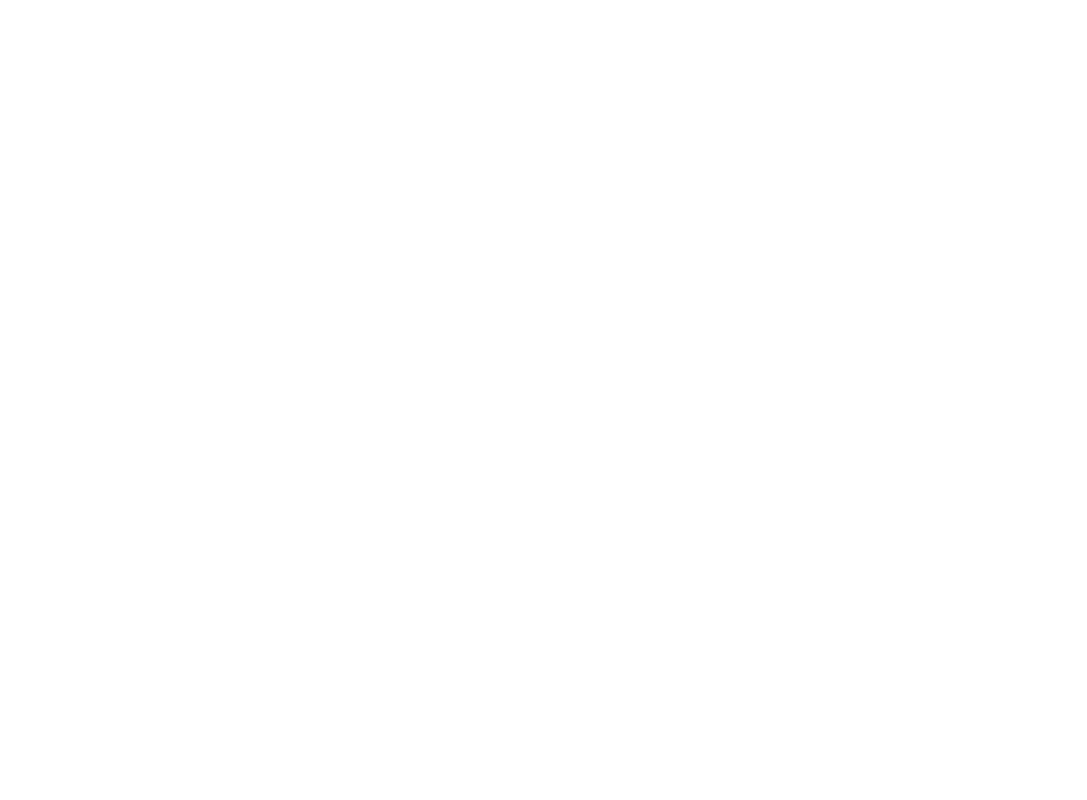
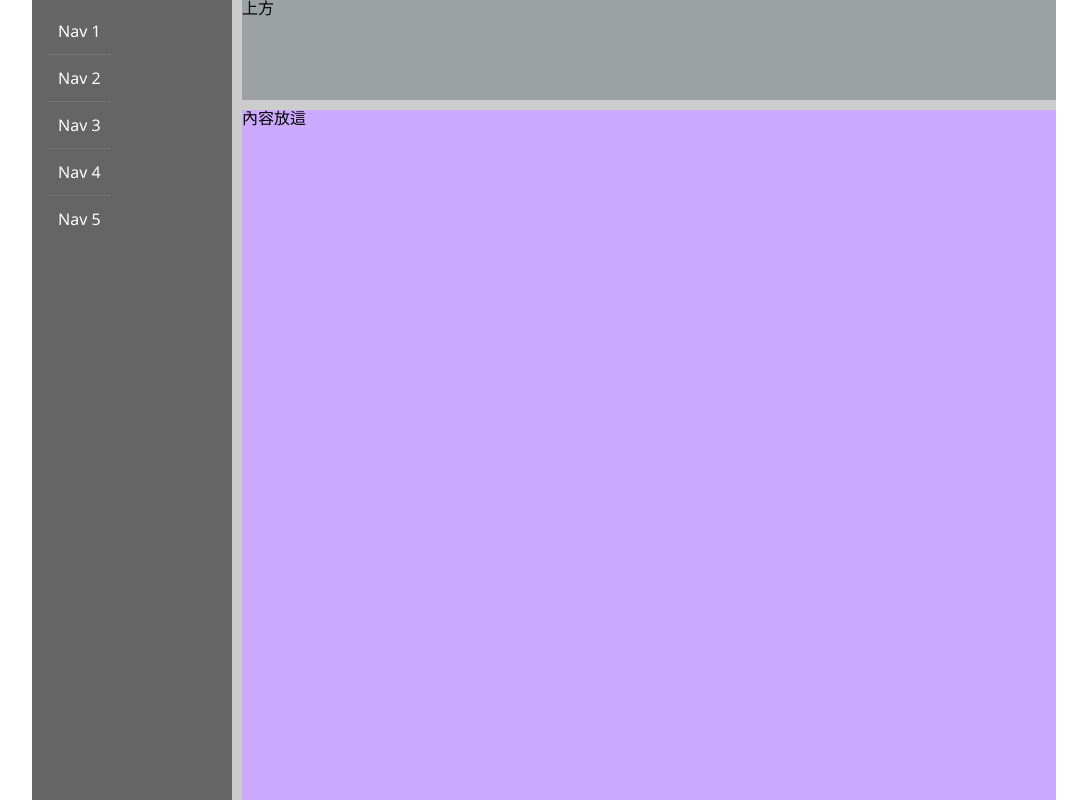
Before and after one commit to allxblue/SPA2, a Vue app: page /layout/base2col in a window 1280 px wide. Shown: the whole page, without its empty margins (96-1183 px from the left). Built offline with nearby package versions, Linux system fonts and the light colour scheme.

Commit message:
新增經典兩欄樣式

```diff
--- /dev/null
+++ b/src/pages/Layout/base2col.vue
@@ -0,0 +1,132 @@
+<template>
+  <div class="app-wrapper">
+    <div class="app-container">
+      <aside class="sidebar">
+        <nav class="nav">
+          <ul class="items">
+            <li class="item"><a href="#">Nav 1</a></li>
+            <li class="item"><a href="#">Nav 2</a></li>
+            <li class="item"><a href="#">Nav 3</a></li>
+            <li class="item"><a href="#">Nav 4</a></li>
+            <li class="item"><a href="#">Nav 5</a></li>
+          </ul>
+        </nav>
+      </aside>
+
+      <div class="app-content">
+        <div class="main-wrapper">
+          <div class="top-bar">
+            上方
+          </div>
+          <div class="content-wrapper">
+            <div class="main-content">
+              內容放這
+            </div>
+          </div>
+        </div>
+      </div>
+    </div>
+  </div>
+</template>
+
+<script>
+export default {
+  name: "base2col",
+
+  data() {
+    return {};
+  }
+};
+</script>
+
+<style lang="scss" scoped>
+ul {
+  list-style: none;
+}
+
+html,
+body {
+  height: 100vh;
+}
+.app-wrapper {
+  height: 100vh;
+}
+
+.app-container {
+  position: relative;
+  margin: 0 auto;
+  width: 80%;
+  height: 100%;
+  max-width: 1600px;
+  background: #ccc;
+}
+
+// 左邊選單區
+.sidebar {
+  position: absolute;
+  left: 0;
+  top: 0;
+  width: 200px;
+  height: 100%;
+  background: rgba(0, 0, 0, 0.5);
+  z-index: 1;
+}
+
+// 內容區
+.app-content {
+  position: relative;
+  padding-left: 210px; // 200(側邊欄寬) + 10px (邊距)
+  height: 100%;
+}
+
+// 主區塊(拆上下)
+.main-wrapper {
+  position: relative;
+  padding-top: 110px; // 100(.top-bar高度) + 10px (邊距)
+  height: 100%;
+  overflow: auto;
+  box-sizing: border-box;
+}
+
+// 上方區塊定住
+.top-bar {
+  position: absolute;
+  width: 100%;
+  top: 0;
+  height: 100px;
+  background: rgba(15, 37, 45, 0.25);
+}
+
+// 中間區塊定住(再拆內層)
+.content-wrapper {
+  height: 100%;
+  background: #caf;
+  overflow: auto;
+}
+
+.main-content {
+  height: 200%;
+}
+
+.nav {
+  .items {
+  }
+  // 不會重複就拆少層，以後要覆寫比較好寫
+  .item {
+    & + .item {
+      border-top: 1px solid rgba(255, 255, 255, 0.1);
+    }
+    a {
+      display: block;
+      text-align: center;
+      padding: 15px 10px;
+      box-sizing: border-box;
+      text-decoration: none;
+      color: #fff;
+      &:hover {
+        background: rgba(0, 0, 0, 0.1);
+      }
+    }
+  }
+}
+</style>
--- a/src/router/index.js
+++ b/src/router/index.js
@@ -22,6 +22,12 @@
     name: "Admin",
     component: () =>
       import(/* webpackChunkName: "admin" */ "@/pages/Admin/Index.vue")
+  },
+  {
+    path: "/layout/base2col",
+    name: "base2col",
+    component: () =>
+      import(/* webpackChunkName: "admin" */ "@/pages/Layout/base2col.vue")
   }
 ];
 
```
